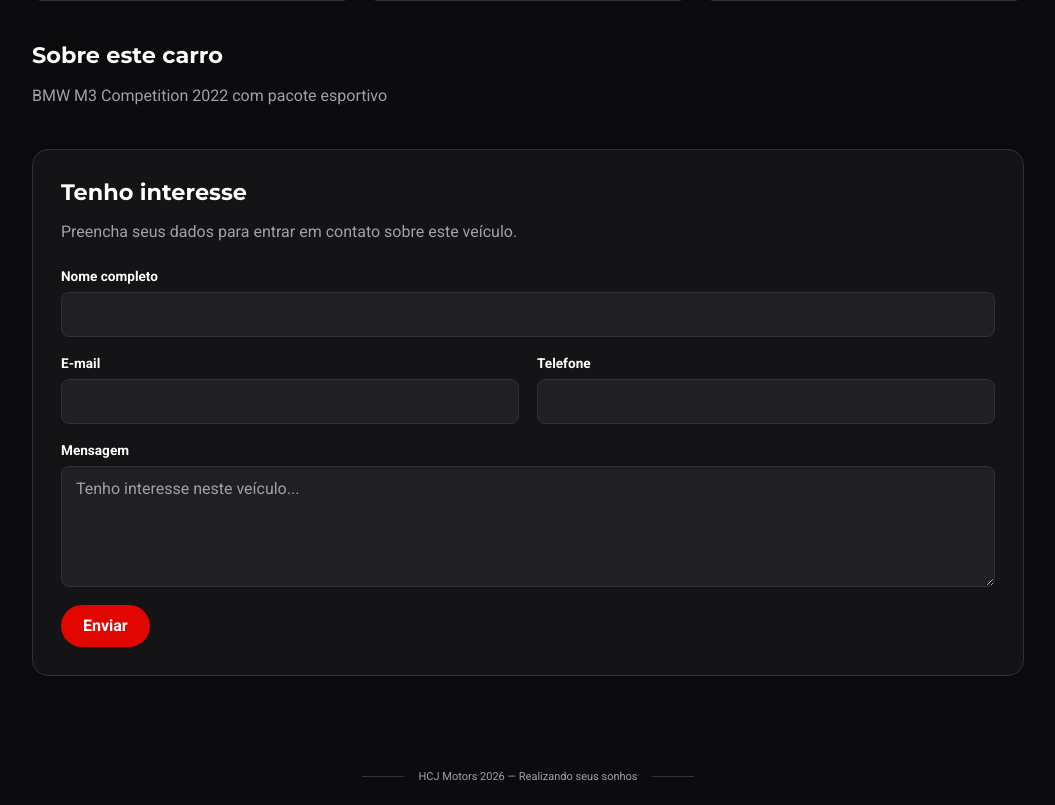
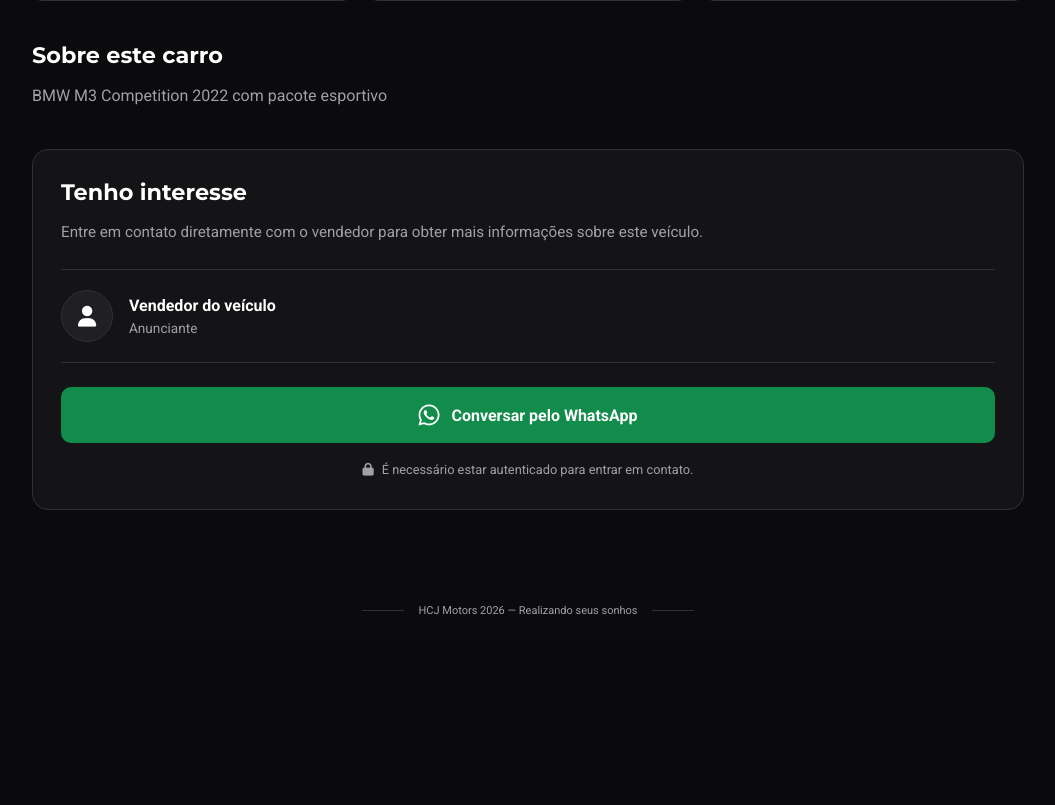
Before and after one commit to JNN2/HCJ-Project-de-concessionria-carro, a Flask app: page /detalhes/1 in a window 1280 px wide. Shown: the part 1085-1890 px from the top of the page, without its empty margins (112-1167 px from the left). After the commit the page ends 1700 px from the top, so only its background shows below. Run offline with Flask 3, Linux system fonts and the light colour scheme.

Commit message:
feat: implementa interface de contato com vendedor via WhatsApp (refs #68)

```diff
--- a/static/css/detalhes.css
+++ b/static/css/detalhes.css
@@ -225,71 +225,146 @@
     color: var(--text-muted-current);
     line-height: 1.7;
 }
-/* =========================================
-   FORMULÁRIO DE INTERESSE
-   ========================================= */
+/* ==========================================
+   COMPONENTE DE CONTATO COM O VENDEDOR
+========================================== */
+
 .interesse {
+    margin-top: 40px;
     padding: 28px;
     border: 1px solid var(--border);
     border-radius: 16px;
     background: var(--surface);
-}
-.interesse > p {
-    margin: 0 0 24px;
-    color: var(--text-muted-current);
-    line-height: 1.5;
+    color: var(--text);
 }
 
-.interesse-form {
+.interesse h2 {
+    margin: 0 0 12px;
+    font: 700 1.4rem/1.3 var(--font-title);
+}
+
+.interesse > p {
+    margin: 0;
+    color: var(--text-muted-current);
+    font-size: .95rem;
+    line-height: 1.7;
+}
+
+/* Informações do vendedor */
+
+.interesse .vendedor-info {
+    display: flex;
+    flex-direction: row;
+    align-items: center;
+    gap: 16px;
+    margin: 24px 0;
+    padding: 20px 0;
+    border-top: 1px solid var(--border);
+    border-bottom: 1px solid var(--border);
+}
+
+/* Ícone do vendedor */
+
+.interesse .vendedor-icone {
     display: grid;
-    grid-template-columns: repeat(2, minmax(0, 1fr));
-    gap: 18px;
+    place-items: center;
+    flex-shrink: 0;
+    width: 52px;
+    height: 52px;
+    border: 1px solid var(--border);
+    border-radius: 50%;
+    background: var(--card);
+    color: var(--text);
+    font-size: 1.3rem;
 }
-.interesse-campo {
+
+/* Dados do vendedor */
+
+.interesse .vendedor-dados {
     display: flex;
     flex-direction: column;
-    gap: 8px;
+    gap: 5px;
 }
-.interesse-campo:first-child,
-.interesse-campo-mensagem {
-    grid-column: 1 / -1;
-}
-.interesse-campo label {
-    font-size: .85rem;
+
+.vendedor-dados strong {
+    color: var(--text);
+    font-size: 1rem;
     font-weight: 600;
 }
-.interesse-campo input,
-.interesse-campo textarea {
+
+.vendedor-dados span {
+    color: var(--text-muted-current);
+    font-size: .85rem;
+}
+/* Botão de contato pelo WhatsApp */
+.interesse .btn-whatsapp {
+    display: flex;
+    align-items: center;
+    justify-content: center;
+    gap: 12px;
     width: 100%;
-    padding: 12px 14px;
+    padding: 16px 20px;
+    border: 0;
+    border-radius: 10px;
+    background: #128C4A;
+    color: #fff;
+    font-family: inherit;
+    font-size: 1rem;
+    font-weight: 600;
+    cursor: pointer;
+    transition:
+        background-color var(--transition),
+        transform var(--transition);
+}
+
+.btn-whatsapp i {
+    font-size: 1.5rem;
+}
+
+.btn-whatsapp:hover {
+    background: #075E36;
+    transform: translateY(-2px);
+}
+
+.btn-whatsapp:active {
+    transform: translateY(0);
+}
+
+.btn-whatsapp:focus-visible {
+    outline: 3px solid var(--primary);
+    outline-offset: 4px;
+}
+
+.btn-whatsapp:disabled {
+    opacity: .6;
+    cursor: not-allowed;
+    transform: none;
+}
+/* Aviso de autenticação */
+.interesse .contato-aviso {
+    display: flex;
+    align-items: center;
+    justify-content: center;
+    gap: 8px;
+    margin: 16px 0 0;
+    color: var(--text-muted-current);
+    font-size: .8rem;
+    text-align: center;
+}
+/* Mensagens de retorno */
+#contato-mensagem:empty {
+    display: none;
+}
+
+#contato-mensagem:not(:empty) {
+    margin-top: 16px;
+    padding: 12px;
     border: 1px solid var(--border);
     border-radius: 8px;
     background: var(--card);
-    color: var(--text);
-    font: inherit;
+    font-size: .9rem;
+    text-align: center;
 }
-.interesse-campo textarea {
-    min-height: 120px;
-    resize: vertical;
-}
-.interesse-campo textarea::placeholder {
-    color: var(--text-muted-current);
-}
-.interesse-enviar {
-    width: fit-content;
-    min-height: 42px;
-    padding: 10px 22px;
-    border: 0;
-    border-radius: var(--radius-pill);
-    background: var(--primary);
-    color: #fff;
-    font-weight: 700;
-    transition: background-color var(--transition);
-}
-.interesse-enviar:hover {
-    background: var(--primary-hover);
-}
-
 /* =========================================
    RESPONSIVIDADE
    ========================================= */
@@ -337,10 +412,31 @@
     .detalhes_veiculo_item_lista {
         padding: 14px;
     }
+    /* Contato com o vendedor no celular */
+
     .interesse {
+        margin-top: 28px;
         padding: 20px;
+        border-radius: 12px;
     }
-    .interesse-form {
-        grid-template-columns: 1fr;
+
+    .interesse .vendedor-info {
+        gap: 12px;
+        margin: 18px 0;
+        padding: 16px 0;
+    }
+
+    .interesse .vendedor-icone {
+        width: 44px;
+        height: 44px;
+    }
+
+    .interesse .btn-whatsapp {
+        padding: 14px;
+        font-size: .9rem;
+    }
+
+    .interesse .contato-aviso {
+        font-size: .75rem;
     }
 }
--- /dev/null
+++ b/templates/components/contato_vendedor.html
@@ -0,0 +1,29 @@
+<!-- Componente de contato com o vendedor -->
+<section class="interesse" aria-labelledby="interesse-titulo">
+    <h2 id="interesse-titulo">Tenho interesse</h2>
+    <p> Entre em contato diretamente com o vendedor
+        para obter mais informações sobre este veículo.
+    </p>
+    <!-- Informações do vendedor -->
+    <div class="vendedor-info">
+        <div class="vendedor-icone">
+            <i class="fa-solid fa-user" aria-hidden="true"></i>
+        </div>
+        <div class="vendedor-dados">
+            <strong>Vendedor do veículo</strong>
+            <span>Anunciante</span>
+        </div>
+    </div>
+    <!-- Botão de contato pelo WhatsApp -->
+    <button type="button" id="btn-contato-vendedor" class="btn-whatsapp" data-id="{{ veiculo.id }}">
+        <i class="fa-brands fa-whatsapp" aria-hidden="true"></i>
+        Conversar pelo WhatsApp
+    </button>
+    <!-- Aviso de autenticação -->
+    <p class="contato-aviso">
+        <i class="fa-solid fa-lock" aria-hidden="true"></i>
+        É necessário estar autenticado para entrar em contato.
+    </p>
+    <!-- Mensagens de erro ou confirmação -->
+    <div id="contato-mensagem" role="status" aria-live="polite"></div>
+</section>
--- a/templates/detalhes_veiculo.html
+++ b/templates/detalhes_veiculo.html
@@ -48,33 +48,9 @@
             <p id="descricao">{{ veiculo.descricao }}</p>
         </section>
 
-        <section class="interesse" aria-labelledby="interesse-titulo">
-            <h2 id="interesse-titulo">Tenho interesse</h2>
-            <p>Preencha seus dados para entrar em contato sobre este veículo.</p>
+        <!-- Componente de contato com o vendedor -->
+        {% include "components/contato_vendedor.html" %}
 
-            <form class="interesse-form">
-                <div class="interesse-campo">
-                    <label for="interesse-nome">Nome completo</label>
-                    <input id="interesse-nome" name="nome" type="text" autocomplete="name" required>
-                </div>
-
-                <div class="interesse-campo">
-                    <label for="interesse-email">E-mail</label>
-                    <input id="interesse-email" name="email" type="email" autocomplete="email" required>
-                </div>
-
-                <div class="interesse-campo">
-                    <label for="interesse-telefone">Telefone</label>
-                    <input id="interesse-telefone" name="telefone" type="tel" autocomplete="tel" required>
-                </div>
-
-                <div class="interesse-campo interesse-campo-mensagem">
-                    <label for="interesse-mensagem">Mensagem</label>
-                    <textarea id="interesse-mensagem" name="mensagem" rows="5"
-                        placeholder="Tenho interesse neste veículo..." required></textarea>
-                </div>
-
-                <button class="interesse-enviar" type="button">Enviar</button>
             </form>
         </section>
     </div>
```
